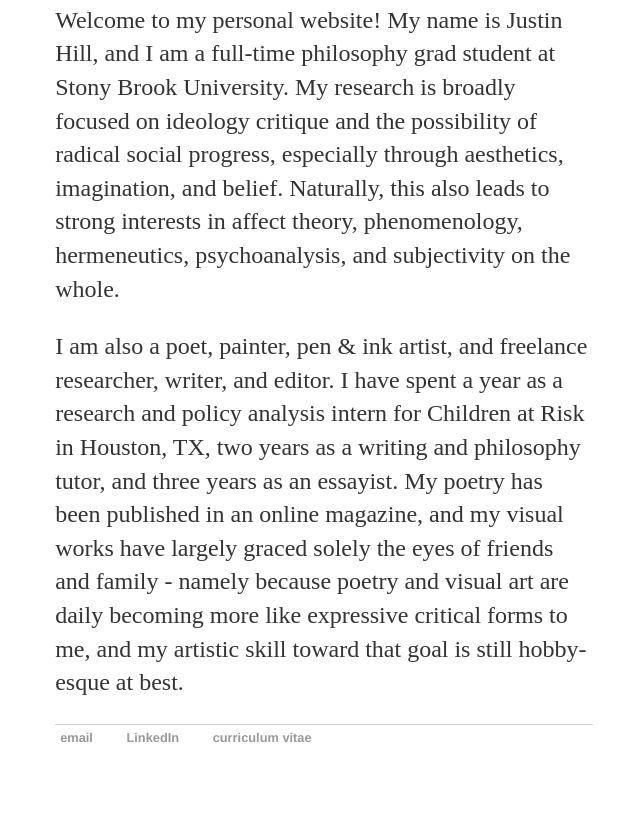
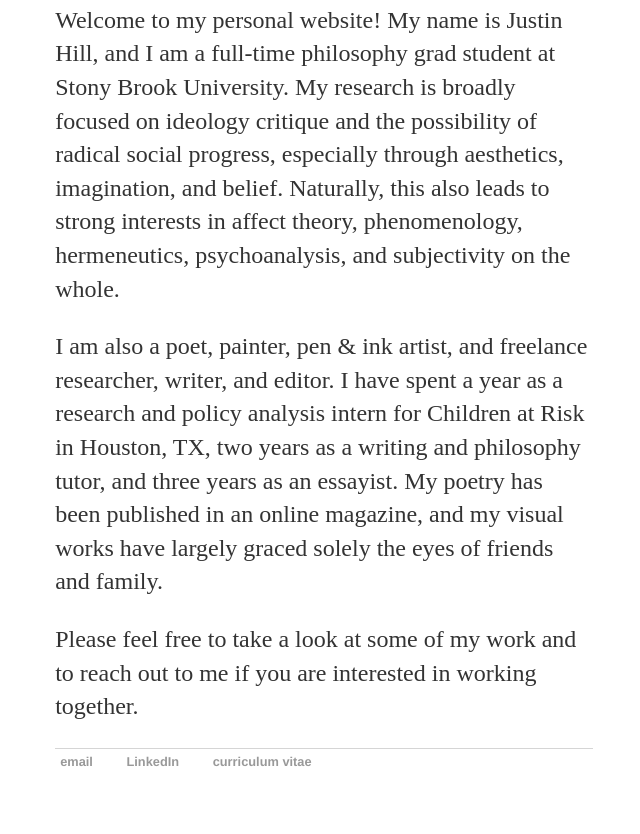
Before and after one commit to HillJustin/HillJustin.github.io, a Jekyll site: the page built from index.html, in a window 1280 px wide. Shown: the part 425-1259 px from the top of the page, without its empty margins (316-956 px from the left). Built offline with Jekyll 4.4.1, drawn with Linux system fonts in a browser that asks for light colours; before the commit the page ends 1235 px from its top, so only the background shows below that.

Commit message:
Update index.html

```diff
--- a/index.html
+++ b/index.html
@@ -6,5 +6,6 @@ title: "home"
 	<h1>Justin Hill, philosopher</h1>
 	<div class="image"><img src="/assets/images/landing-page-headshot.png"></div><!-- subcontainer for img -->
 	<p>Welcome to my personal website! My name is Justin Hill, and I am a full-time philosophy grad student at Stony Brook University. My research is broadly focused on ideology critique and the possibility of radical social progress, especially through aesthetics, imagination, and belief. Naturally, this also leads to strong interests in affect theory, phenomenology, hermeneutics, psychoanalysis, and subjectivity on the whole.</p>
-	<p>I am also a poet, painter, pen & ink artist, and freelance researcher, writer, and editor. I have spent a year as a research and policy analysis intern for Children at Risk in Houston, TX, two years as a writing and philosophy tutor, and three years as an essayist. My poetry has been published in an online magazine, and my visual works have largely graced solely the eyes of friends and family - namely because poetry and visual art are daily becoming more like expressive critical forms to me, and my artistic skill toward that goal is still hobby-esque at best.</p>
+	<p>I am also a poet, painter, pen & ink artist, and freelance researcher, writer, and editor. I have spent a year as a research and policy analysis intern for Children at Risk in Houston, TX, two years as a writing and philosophy tutor, and three years as an essayist. My poetry has been published in an online magazine, and my visual works have largely graced solely the eyes of friends and family.</p>
+	<p> Please feel free to take a look at some of my work and to reach out to me if you are interested in working together.</p>
 </div><!-- /.blurb -->
```
